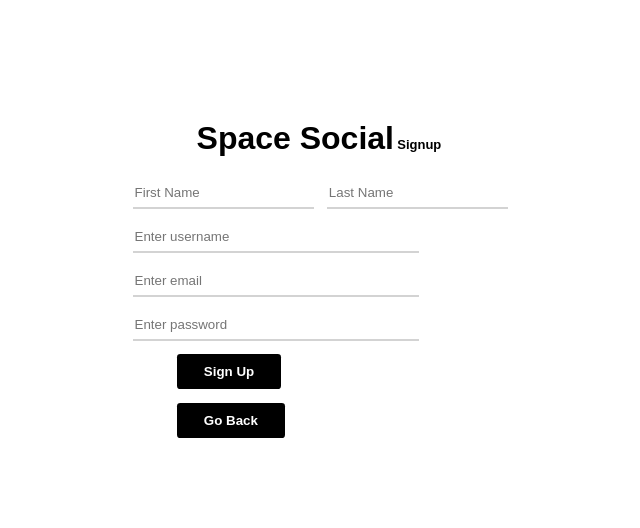
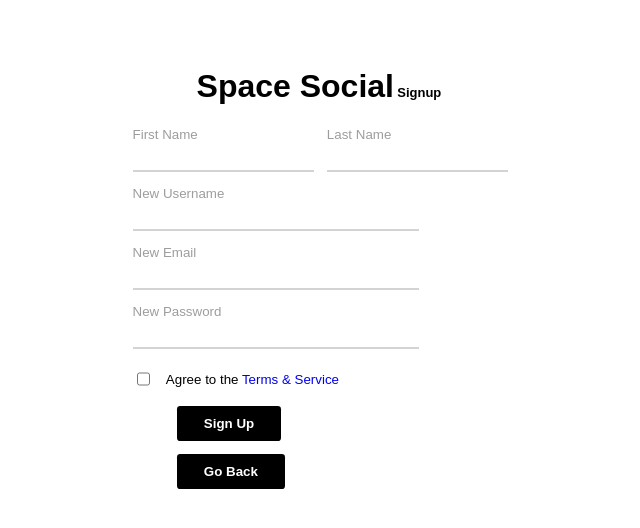
Before and after one commit to Nulzn/Space-Social, a Next.js app: page /user/new in a window 1280 px wide. Shown: the top 528 px of the page, without its empty margins (364-1004 px from the left). Built offline with nearby package versions, Linux system fonts and the light colour scheme.

Commit message:
Changed new user layout

```diff
--- a/pages/api/LoginUser.ts
+++ b/pages/api/LoginUser.ts
@@ -8,7 +8,7 @@ import cookies from "cookie";
 export default async function userHandlerLogin(req: NextApiRequest, res: NextApiResponse) {
 
     async function VerifyUser() {
-        console.log(req.body.loginPassword)
+        try {
             const info: any = await prisma.user.findUnique({
                 where: {
                     email: req.body.loginEmail
@@ -47,6 +47,11 @@ export default async function userHandlerLogin(req: NextApiRequest, res: NextApi
             else {
                 res.status(401).json({ success: false })
             }
+
+
+        } catch(err) {
+            res.status(401).json({ success: false })
+        }
     }
 
     VerifyUser().then(async() => {
--- a/pages/api/Logout.ts
+++ b/pages/api/Logout.ts
@@ -7,7 +7,7 @@ export default function logoutHandler(req: NextApiRequest, res: NextApiResponse)
         cookieInstance.set("sessionToken", "", { expires: new Date(0) })
         res.status(200).end()
     } catch(err) {
-        console.error("Error with the process of logout! ", err)
+        console.error("Error while trying to logout! ", err)
         res.status(500).end()
     }
 
--- a/pages/api/NewUser.ts
+++ b/pages/api/NewUser.ts
@@ -6,8 +6,6 @@ import { randomBytes } from "crypto";
 
 export default async function userHandlerCreate(req: NextApiRequest, res: NextApiResponse) {
     const salt = randomBytes(16)
-
-    console.log("Default Pass: ", req.body.newPassword)
 
     const passwordString = req.body.newPassword.toString()
 
@@ -20,8 +18,6 @@ export default async function userHandlerCreate(req: NextApiRequest, res: NextAp
         hashLength: 32,
         outputType: 'hex'
     })
-
-    console.log("Hash Key: ", key)
 
     async function StoreUser() {
         const user: any = await prisma.user.create({
--- a/pages/user/login.tsx
+++ b/pages/user/login.tsx
@@ -32,7 +32,6 @@ export default function LoginUser() {
         //const data: LoginResponse = await response.json();
 
         if (response.status === 401) {
-            console.log("Something went wrong")
             setErrorMessage(true);
         } else if (response.status == 200) {
             router.push("/")
@@ -66,7 +65,7 @@ export default function LoginUser() {
                         <input type="password" className={styling.password} onChange={(event) => setLoginPassword(event.target.value)}/>
                     </div>
 
-                    <small className={styling.invalidInfo} style={invalidCredentials}>Incorrect password. Try again.</small>
+                    <small className={styling.invalidInfo} style={invalidCredentials}>Incorrect email or password. Try again.</small>
                     <Link href={"/password/reset"} className={styling.forgotPassword}>
                         Forgot password?
                     </Link>
--- a/pages/user/new.tsx
+++ b/pages/user/new.tsx
@@ -12,12 +12,33 @@ export default function NewUser() {
             <form action="/api/NewUser" method="POST" className={styling.form}>
                 <h1 className={styling.h1}>Space Social<span className={styling.span}>Signup</span></h1>
                 <div className={styling.name}>
-                    <input type="text" name="first_n" id="first_n" placeholder="First Name"/>
-                    <input type="text" name="last_n" id="last_n" placeholder="Last Name" />
+                    <div className={styling.firstName}>
+                        <label htmlFor="">First Name</label>
+                        <input type="text" name="first_n" id="first_n"/>
+                    </div>
+                    <div className={styling.lastName}>
+                        <label htmlFor="">Last Name</label>
+                        <input type="text" name="last_n" id="last_n" />
+                    </div>
                 </div>
-                <input type="text" name="newUsername" id="newUsername" placeholder="Enter username" />
-                <input type="email" name="newEmail" id="newEmail" placeholder="Enter email"/>
-                <input type="password" name="newPassword" id="newPassword" placeholder="Enter password"/>
+                <div className={styling.newUser}>
+                    <label htmlFor="">New Username</label>
+                    <input type="text" name="newUsername" id="newUsername" />
+                </div>
+                <div className={styling.newEmail}>
+                    <label htmlFor="">New Email</label>
+                    <input type="email" name="newEmail" id="newEmail"/>
+                </div>
+                <div className={styling.newPassword}>
+                    <label htmlFor="">New Password</label>
+                    <input type="password" name="newPassword" id="newPassword"/>
+                </div>
+
+                <div className={styling.agreeTermsAndService}>
+                    <input type="checkbox" />
+                    <p>Agree to the <Link className={styling.linkToTerms} href={"/policy/termsandservice"}>Terms & Service</Link></p>
+                </div>
+
                 <div>
                     <input type="submit" value={"Sign Up"} className={styling.submit}/>
                     <Link href={"/"}>
--- a/styles/NewUser.module.css
+++ b/styles/NewUser.module.css
@@ -60,6 +60,30 @@
     left: 2em;
 }
 
+.firstName, .lastName, .newUser, .newEmail, .newPassword {
+    display: flex;
+    flex-direction: column;
+    font-size: smaller;
+    color: rgb(157, 157, 157);
+}
+
+.agreeTermsAndService {
+    display: flex;
+    flex-direction: row;
+    align-items: center;
+}
+
+.agreeTermsAndService p {
+    font-size: smaller;
+    margin: 0;
+    margin-bottom: 0.65em;
+    margin-left: 1em;
+}
+
+.linkToTerms {
+    text-decoration: none;
+}
+
 @media screen and (min-width: 1600px) {
     .name input {
         margin-right: 1.7em;
```
Also changed, not shown: pages/api/Settings.ts (+7 -0 lines). Lines whose indentation alone changed are shown as unchanged.
